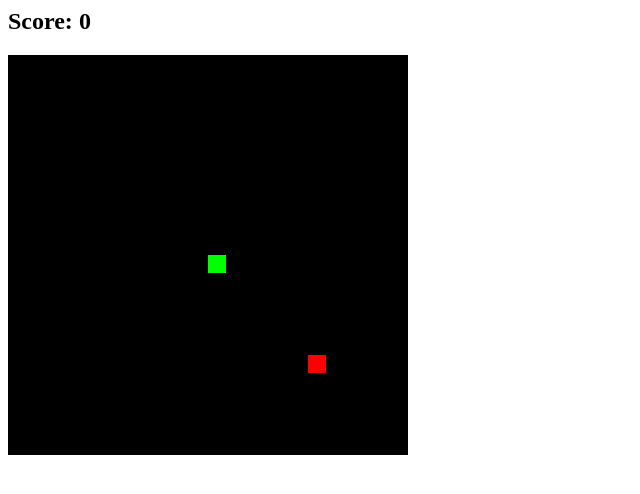
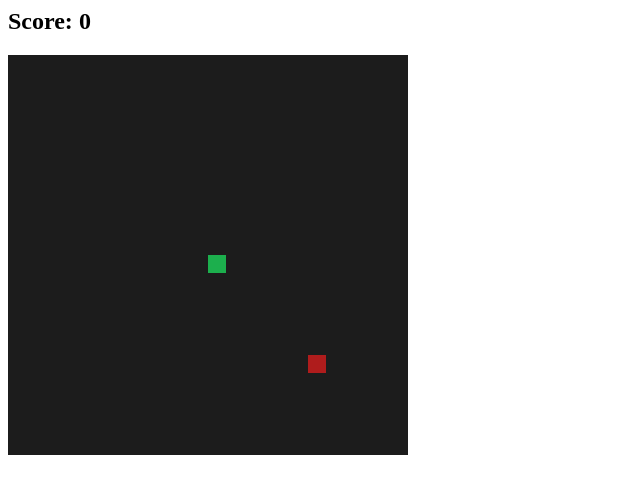
Before and after one commit to PiotrFijalkowski/snake, a plain HTML site: page index.html in a window 1280 px wide. Shown: the whole page, without its empty margins (0-640 px from the left). Drawn offline with Linux system fonts and the light colour scheme.

Commit message:
change colors snake v.1.1

```diff
--- a/index.html
+++ b/index.html
@@ -32,10 +32,10 @@ function game() {
     if(py>tc-1) {
         py= 0;
     }
-    ctx.fillStyle="black";
+    ctx.fillStyle="#1c1c1c";
     ctx.fillRect(0,0,canv.width,canv.height);
 
-    ctx.fillStyle="lime";
+    ctx.fillStyle="#1caf4d";
     for(var i=0;i<trail.length;i++) {
         ctx.fillRect(trail[i].x*gs,trail[i].y*gs,gs-2,gs-2);
         if(trail[i].x==px && trail[i].y==py) {
@@ -52,9 +52,8 @@ function game() {
         score.innerHTML = this.tail-1;
         ax=Math.floor(Math.random()*tc);
         ay=Math.floor(Math.random()*tc);
-
     }
-    ctx.fillStyle="red";
+    ctx.fillStyle="#af1c1c";
     ctx.fillRect(ax*gs, ay*gs, gs-2,gs-2);
 }
 function keyPush(evt) {
```
